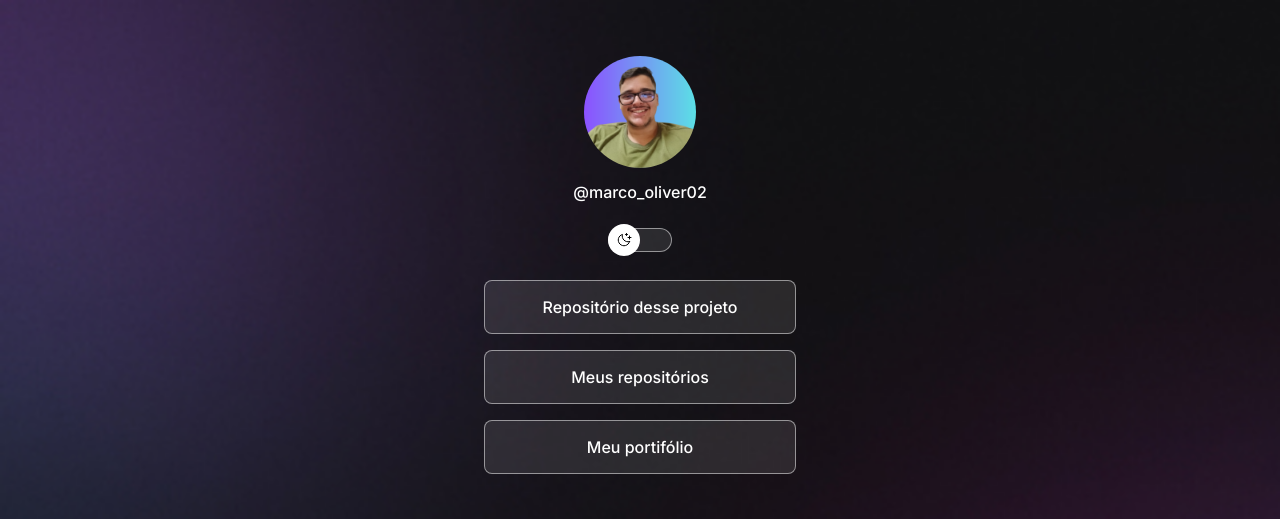
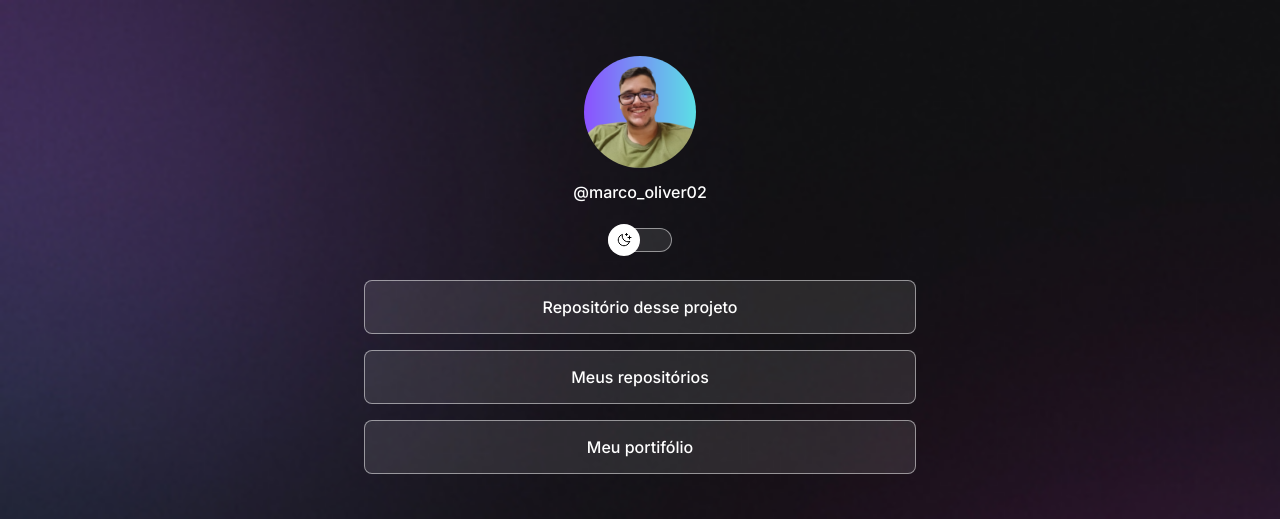
Before and after one commit to MarcoDecco/Hub_links_uteis, a plain HTML site: page index.html in a window 1280 px wide. Shown: the top 519 px of the page. Drawn offline with nearby package versions, Linux system fonts and the light colour scheme.

Commit message:
Reajustando o tamanho dos botões

```diff
--- a/script.js
+++ b/script.js
@@ -8,7 +8,7 @@ function toggleMode () {
     html.classList.add('light')
   }
 
-  A linha abaixo faz exatamente o que a estrutura condicinal acima também faz, porém de forma mais sucinta
+  A linha abaixo faz exatamente o que a estrutura condicinal acima faz, porém de forma sucinta
   */
   html.classList.toggle('light');
 
--- a/style.css
+++ b/style.css
@@ -42,7 +42,7 @@ body {
 }
 
 #container {
-  width: 360px;
+  max-width: 600px;
   margin: 56px auto 0px;
   padding: 0 24px;
 }
```
